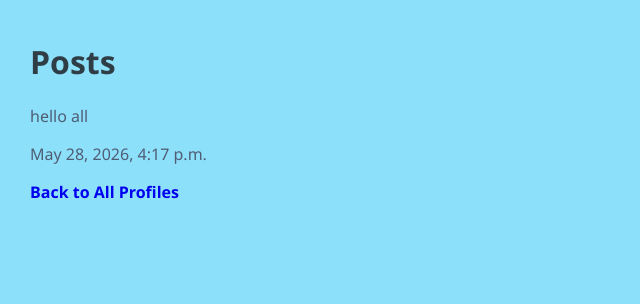
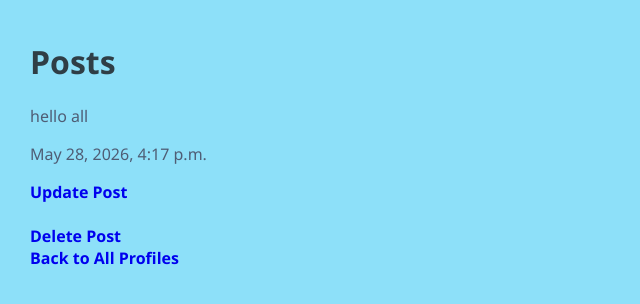
Before and after one commit to karachio/cs412, a Django app: page /mini_insta/post/4 in a window 1280 px wide. Shown: the part 143-447 px from the top of the page, without its empty margins (0-640 px from the left). Run offline with Django 5.2, Linux system fonts and the light colour scheme; data comes from the database, SQL or seed files in the repository; both versions use the stored data as it was after the commit.

Commit message:
added delete/update functions to code

```diff
--- a/mini_insta/models.py
+++ b/mini_insta/models.py
@@ -54,6 +54,9 @@ class Post(models.Model):
 
         return self.photo_set.all()
 
+    def get_absolute_url(self):
+        return reverse('show_post', kwargs={'pk': self.pk})
+
 
 class Photo(models.Model):
     '''Encapsulate the idea of a post on a photo on mini insta.'''
--- a/mini_insta/templates/mini_insta/show_post.html
+++ b/mini_insta/templates/mini_insta/show_post.html
@@ -9,13 +9,27 @@
 
 <h1>Posts</h1>
 
-<p>{{post.caption}}</p>
-<p>{{post.timestamp}}</p>
 
-{% for photo in post.get_all_photos %}
+<div class="post-details">
+    <p>{{ post.caption }}</p>
+    <p>{{ post.timestamp }}</p>
+</div>
 
-    <img src="{{photo.get_image_url}}">
 
-{% endfor %}
+<div class="post-actions">
+    <a href="{% url 'update_post' post.pk %}">Update Post</a>
+    <br><br>
+    <a href="{% url 'delete_post' post.pk %}">Delete Post</a>
+</div>
+
+
+
+
+<div class="post-photos">
+    {% for photo in post.get_all_photos %}
+        <img src="{{ photo.get_image_url }}">
+        <br>
+    {% endfor %}
+</div>
 
 {% endblock %}
--- a/mini_insta/urls.py
+++ b/mini_insta/urls.py
@@ -3,7 +3,7 @@
 # Description: The url mapping to specific views needed for the mini insta
 
 from django.urls import path
-from .views import ProfileListView, ProfileDetailView, PostDetailView, CreatePostView, UpdateProfileView
+from .views import ProfileListView, ProfileDetailView, PostDetailView, CreatePostView, UpdateProfileView, DeletePostView, UpdatePostView
 
 
 urlpatterns = [
@@ -13,4 +13,7 @@ urlpatterns = [
     path('post/<int:pk>', PostDetailView.as_view(), name='show_post'),
     path('profile/<int:pk>/create_post', CreatePostView.as_view(), name='create_post'),
     path('profile/<int:pk>/update', UpdateProfileView.as_view(), name='update_profile'),
+    path('post/<int:pk>/delete', DeletePostView.as_view(), name='delete_post'),
+    path('post/<int:pk>/update', UpdatePostView.as_view(), name='update_post'),
+
 ]
--- a/mini_insta/views.py
+++ b/mini_insta/views.py
@@ -10,7 +10,7 @@ from django.urls import reverse
 # Create your views here.
 
 from .models import Profile
-from django.views.generic import ListView, DetailView, CreateView, UpdateView
+from django.views.generic import ListView, DetailView, CreateView, UpdateView, DeleteView
 import random
 from .forms import UpdateProfileForm
 
@@ -122,3 +122,55 @@ class UpdateProfileView(UpdateView):
 
 
         return super().form_valid(form)
+
+
+
+
+class DeletePostView(DeleteView):
+    '''A view to delete a comment and remove it from the database.'''
+
+
+    template_name = "mini_insta/delete_post_form.html"
+    model = Post
+    context_object_name = 'post'
+
+    def get_success_url(self):
+        '''Return a the URL to which we should be directed after the delete.'''
+
+
+        # get the pk for this comment
+        #pk = self.kwargs.get('pk')
+        post = self.object
+
+        # find the article to which this Comment is related by FK
+        profile = post.profile
+
+        # reverse to show the article page
+        return reverse('show_profile', kwargs={'pk':profile.pk})
+
+
+    def get_context_data(self, **kwargs):
+        '''Return the dictionary of context variables for use in the template.'''
+
+
+        # calling the superclass method
+        context = super().get_context_data(**kwargs)
+
+
+        # find/add the post to the context data
+        # retrieve the PK from the URL pattern
+        #pk = self.kwargs['pk']
+        posts = self.object
+        profile = self.object
+
+
+        # add this post into the context dictionary:
+        context['posts'] = posts
+        context['profile'] = profile
+        return context
+
+
+class UpdatePostView(UpdateView):
+    model = Post
+    fields = ['caption']
+    template_name = "mini_insta/update_post_form.html"
```
Also changed, not shown: mini_insta/templates/mini_insta/delete_post_form.html (added, +27 -0 lines), mini_insta/templates/mini_insta/update_post_form.html (added, +26 -0 lines), mini_insta/templates/mini_insta/update_profile_form.html (+4 -3 lines), db.sqlite3.
